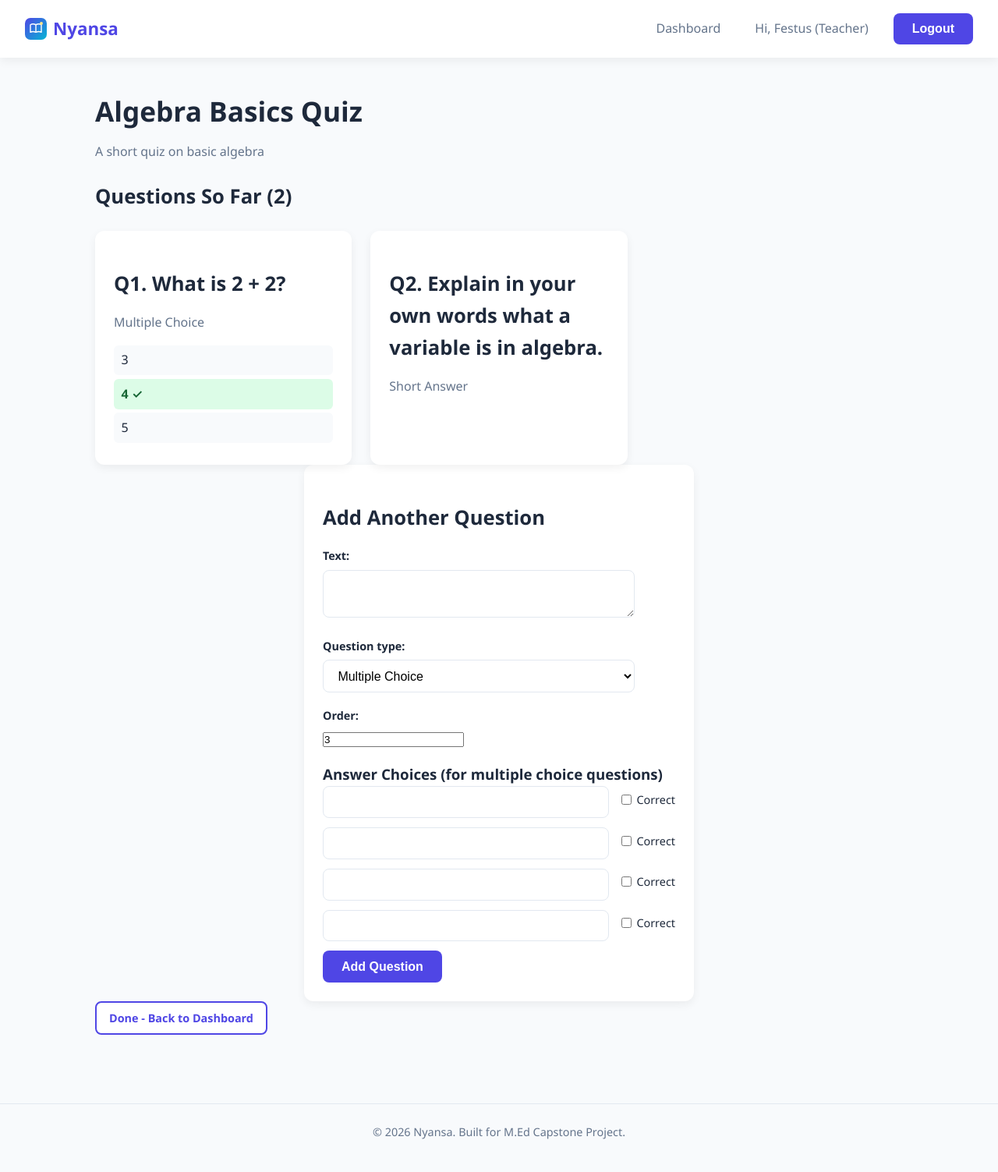
After one commit to festusboamah/nyansa-ai-tutor, a Django app: page /quizzes/1/add-question/ in a window 1280 px wide. The commit adds this page. Shown: the whole page at 78% size. Run offline with Django 5.2, Linux system fonts and the light colour scheme; a user stored in the database is signed in; data comes from the database, SQL or seed files in the repository; both versions use the stored data as it was after the commit.

Commit message:
Add AI-powered quiz generation using Claude, plus manual quiz creation with formsets

```diff
--- /dev/null
+++ b/quizzes/forms.py
@@ -0,0 +1,48 @@
+from django import forms
+from .models import Quiz, Question, Choice
+
+
+class QuizForm(forms.ModelForm):
+    class Meta:
+        model = Quiz
+        fields = ["subject", "title", "description", "time_limit_minutes", "max_attempts"]
+        widgets = {
+            "description": forms.Textarea(attrs={"rows": 3}),
+        }
+
+
+class QuestionForm(forms.ModelForm):
+    class Meta:
+        model = Question
+        fields = ["text", "question_type", "order"]
+        widgets = {
+            "text": forms.Textarea(attrs={"rows": 2}),
+        }
+
+
+class ChoiceForm(forms.Form):
+    text = forms.CharField(max_length=255, required=False)
+    is_correct = forms.BooleanField(required=False)
+
+
+ChoiceFormSet = forms.formset_factory(ChoiceForm, extra=4)
+
+
+class AIQuizGenerationForm(forms.Form):
+    subject = forms.ModelChoiceField(queryset=None)
+    title = forms.CharField(max_length=200)
+    topic = forms.CharField(
+        max_length=300,
+        help_text="What should this quiz cover? e.g. 'Basic algebra: solving for x'"
+    )
+    num_questions = forms.IntegerField(min_value=1, max_value=15, initial=5)
+    difficulty = forms.ChoiceField(choices=[
+        ("easy", "Easy"),
+        ("medium", "Medium"),
+        ("hard", "Hard"),
+    ])
+
+    def __init__(self, *args, **kwargs):
+        from courses.models import Subject
+        super().__init__(*args, **kwargs)
+        self.fields["subject"].queryset = Subject.objects.all()
--- a/quizzes/urls.py
+++ b/quizzes/urls.py
@@ -5,4 +5,8 @@ urlpatterns = [
     path("<int:quiz_id>/start/", views.quiz_start_view, name="quiz_start"),
     path("<int:quiz_id>/take/", views.quiz_take_view, name="quiz_take"),
     path("result/<int:submission_id>/", views.quiz_result_view, name="quiz_result"),
+    path("create-choice/", views.quiz_create_choice_view, name="quiz_create_choice"),
+    path("create/", views.create_quiz_view, name="create_quiz"),
+    path("<int:quiz_id>/add-question/", views.add_question_view, name="add_question"),
+    path("ai-generate/", views.ai_generate_quiz_view, name="ai_generate_quiz"),
 ]
--- a/quizzes/views.py
+++ b/quizzes/views.py
@@ -4,6 +4,8 @@ from django.contrib import messages
 from django.db import transaction
 from .models import Quiz, Question, Choice, Submission, Answer, Badge
 from .ai_grading import grade_short_answer, generate_submission_feedback
+from .forms import QuizForm, QuestionForm, ChoiceFormSet, AIQuizGenerationForm
+from .ai_quiz_generator import generate_quiz_questions
 
 
 @login_required
@@ -135,3 +137,115 @@ def quiz_result_view(request, submission_id):
         "answers": answers,
         "attempts_remaining": attempts_remaining,
     })
+
+@login_required
+def quiz_create_choice_view(request):
+    if not request.user.is_teacher():
+        messages.error(request, "Only teachers can create quizzes.")
+        return redirect("home")
+    return render(request, "quizzes/quiz_create_choice.html")
+
+
+@login_required
+def create_quiz_view(request):
+    if not request.user.is_teacher():
+        messages.error(request, "Only teachers can create quizzes.")
+        return redirect("home")
+
+    if request.method == "POST":
+        form = QuizForm(request.POST)
+        if form.is_valid():
+            quiz = form.save(commit=False)
+            quiz.teacher = request.user
+            quiz.save()
+            messages.success(request, "Quiz created! Now add some questions.")
+            return redirect("add_question", quiz_id=quiz.id)
+    else:
+        form = QuizForm()
+
+    return render(request, "quizzes/create_quiz.html", {"form": form})
+
+
+@login_required
+def add_question_view(request, quiz_id):
+    quiz = get_object_or_404(Quiz, id=quiz_id, teacher=request.user)
+
+    if request.method == "POST":
+        question_form = QuestionForm(request.POST)
+        choice_formset = ChoiceFormSet(request.POST, prefix="choices")
+
+        if question_form.is_valid():
+            question = question_form.save(commit=False)
+            question.quiz = quiz
+            question.save()
+
+            if question.question_type == Question.QuestionType.MULTIPLE_CHOICE and choice_formset.is_valid():
+                for choice_data in choice_formset.cleaned_data:
+                    if choice_data.get("text"):
+                        Choice.objects.create(
+                            question=question,
+                            text=choice_data["text"],
+                            is_correct=choice_data.get("is_correct", False),
+                        )
+
+            messages.success(request, "Question added!")
+            return redirect("add_question", quiz_id=quiz.id)
+    else:
+        question_form = QuestionForm(initial={"order": quiz.questions.count() + 1})
+        choice_formset = ChoiceFormSet(prefix="choices")
+
+    return render(request, "quizzes/add_question.html", {
+        "quiz": quiz,
+        "question_form": question_form,
+        "choice_formset": choice_formset,
+        "existing_questions": quiz.questions.all(),
+    })
+
+
+@login_required
+def ai_generate_quiz_view(request):
+    if not request.user.is_teacher():
+        messages.error(request, "Only teachers can create quizzes.")
+        return redirect("home")
+
+    if request.method == "POST":
+        form = AIQuizGenerationForm(request.POST)
+        if form.is_valid():
+            quiz = Quiz.objects.create(
+                subject=form.cleaned_data["subject"],
+                teacher=request.user,
+                title=form.cleaned_data["title"],
+                description=f"AI-generated quiz on: {form.cleaned_data['topic']}",
+            )
+
+            generated = generate_quiz_questions(
+                form.cleaned_data["topic"],
+                form.cleaned_data["num_questions"],
+                form.cleaned_data["difficulty"],
+            )
+
+            if not generated:
+                messages.error(request, "AI generation failed. Please try again or create manually.")
+                quiz.delete()
+                return redirect("ai_generate_quiz")
+
+            for i, q_data in enumerate(generated, start=1):
+                question = Question.objects.create(
+                    quiz=quiz,
+                    text=q_data["text"],
+                    question_type=Question.QuestionType.MULTIPLE_CHOICE,
+                    order=i,
+                )
+                for choice_data in q_data.get("choices", []):
+                    Choice.objects.create(
+                        question=question,
+                        text=choice_data["text"],
+                        is_correct=choice_data.get("is_correct", False),
+                    )
+
+            messages.success(request, f"AI generated {len(generated)} questions! Review them below.")
+            return redirect("add_question", quiz_id=quiz.id)
+    else:
+        form = AIQuizGenerationForm()
+
+    return render(request, "quizzes/ai_generate_quiz.html", {"form": form})
--- a/static/css/style.css
+++ b/static/css/style.css
@@ -725,3 +725,66 @@ h2 {
     margin-bottom: 2rem;
     flex-wrap: wrap;
 }
+
+.choice-grid {
+    display: grid;
+    grid-template-columns: repeat(auto-fit, minmax(250px, 1fr));
+    gap: 1.5rem;
+    margin-top: 1.5rem;
+}
+
+.choice-option {
+    text-decoration: none;
+    color: var(--text);
+    text-align: center;
+    padding: 2.5rem 1.5rem;
+    cursor: pointer;
+}
+
+.choice-option-ai {
+    background: linear-gradient(135deg, #eef2ff, #ecfeff);
+    border: 2px solid var(--secondary);
+}
+
+.choice-icon {
+    font-size: 3rem;
+    margin-bottom: 1rem;
+}
+
+.choice-form-row {
+    display: flex;
+    align-items: center;
+    gap: 1rem;
+    margin-bottom: 0.75rem;
+}
+
+.choice-form-row input[type="text"] {
+    flex: 1;
+}
+
+.choice-correct-label {
+    display: flex;
+    align-items: center;
+    gap: 0.4rem;
+    font-weight: 500;
+    white-space: nowrap;
+}
+
+.choice-review-list {
+    list-style: none;
+    padding: 0;
+    margin-top: 0.5rem;
+}
+
+.choice-review-list li {
+    padding: 0.4rem 0.6rem;
+    border-radius: 6px;
+    margin-bottom: 0.3rem;
+    background-color: #f8fafc;
+}
+
+.choice-correct {
+    background-color: #dcfce7 !important;
+    font-weight: 600;
+    color: #166534;
+}
--- a/templates/dashboard/teacher_dashboard.html
+++ b/templates/dashboard/teacher_dashboard.html
@@ -7,6 +7,7 @@
 <div class="dashboard-actions">
     <a href="{% url 'create_subject' %}" class="btn-small">+ Create Subject</a>
     <a href="{% url 'create_material' %}" class="btn-small btn-secondary">+ Add Material</a>
+    <a href="{% url 'quiz_create_choice' %}" class="btn-small btn-secondary">+ Create Quiz</a>
 </div>
 
 {% for data in subject_data %}
--- /dev/null
+++ b/templates/quizzes/add_question.html
@@ -0,0 +1,50 @@
+{% extends "base.html" %}
+{% block title %}{{ quiz.title }} - Add Questions{% endblock %}
+{% block content %}
+<h1>{{ quiz.title }}</h1>
+<p>{{ quiz.description }}</p>
+
+{% if existing_questions %}
+<h2>Questions So Far ({{ existing_questions.count }})</h2>
+<div class="card-grid">
+    {% for q in existing_questions %}
+    <div class="card">
+        <h2>Q{{ forloop.counter }}. {{ q.text }}</h2>
+        <p class="submission-date">{{ q.get_question_type_display }}</p>
+        {% if q.question_type == "MCQ" %}
+            <ul class="choice-review-list">
+                {% for choice in q.choices.all %}
+                    <li class="{% if choice.is_correct %}choice-correct{% endif %}">
+                        {{ choice.text }} {% if choice.is_correct %}✓{% endif %}
+                    </li>
+                {% endfor %}
+            </ul>
+        {% endif %}
+    </div>
+    {% endfor %}
+</div>
+{% endif %}
+
+<div class="card form-card">
+    <h2>Add Another Question</h2>
+    <form method="post">
+        {% csrf_token %}
+        {{ question_form.as_p }}
+
+        <h3>Answer Choices (for multiple choice questions)</h3>
+        {{ choice_formset.management_form }}
+        {% for choice_form in choice_formset %}
+            <div class="choice-form-row">
+                {{ choice_form.text }}
+                <label class="choice-correct-label">
+                    {{ choice_form.is_correct }} Correct
+                </label>
+            </div>
+        {% endfor %}
+
+        <button type="submit" class="btn-small">Add Question</button>
+    </form>
+</div>
+
+<a href="{% url 'teacher_dashboard' %}" class="btn-small btn-secondary">Done - Back to Dashboard</a>
+{% endblock %}
```
Also changed, not shown: quizzes/ai_quiz_generator.py (added, +55 -0 lines), templates/quizzes/ai_generate_quiz.html (added, +13 -0 lines), templates/quizzes/create_quiz.html (added, +12 -0 lines), templates/quizzes/quiz_create_choice.html (added, +20 -0 lines), db.sqlite3.
